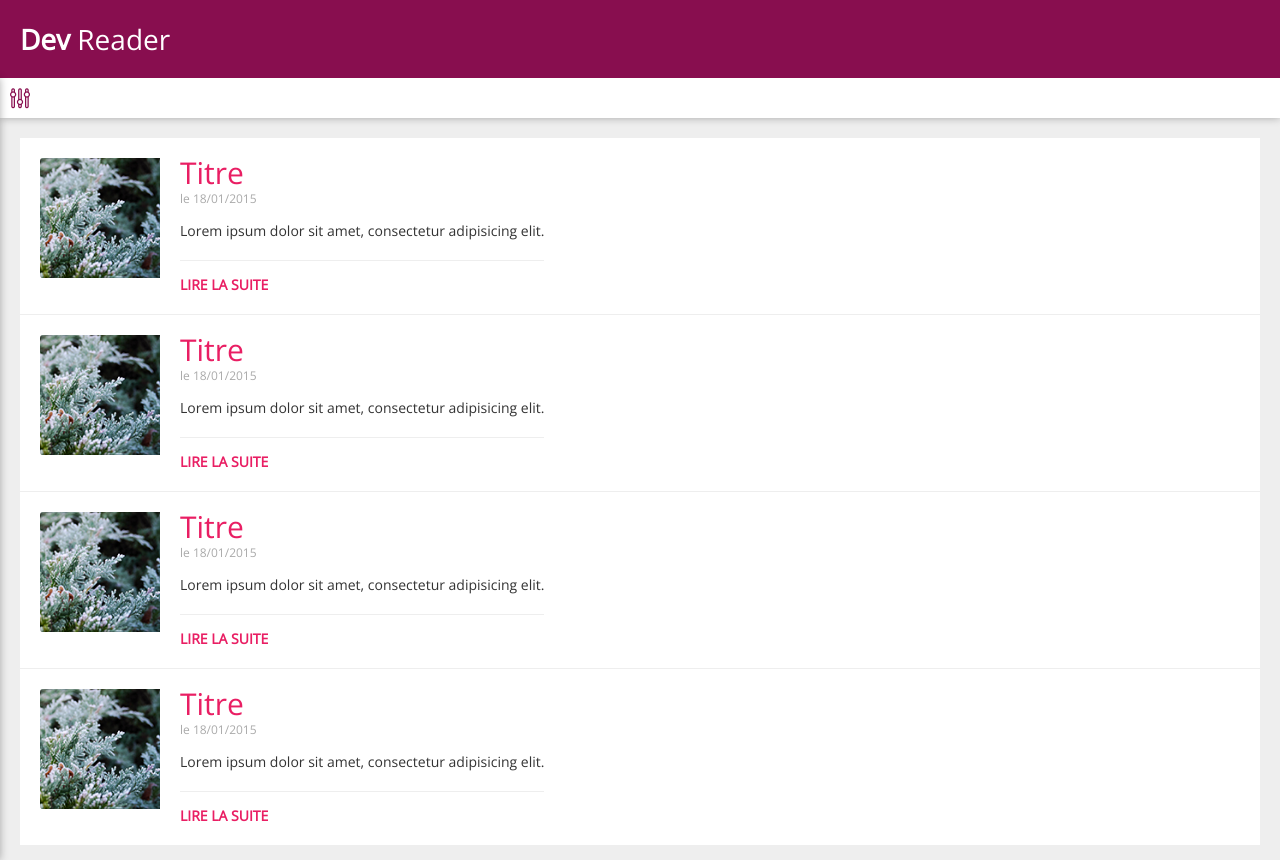
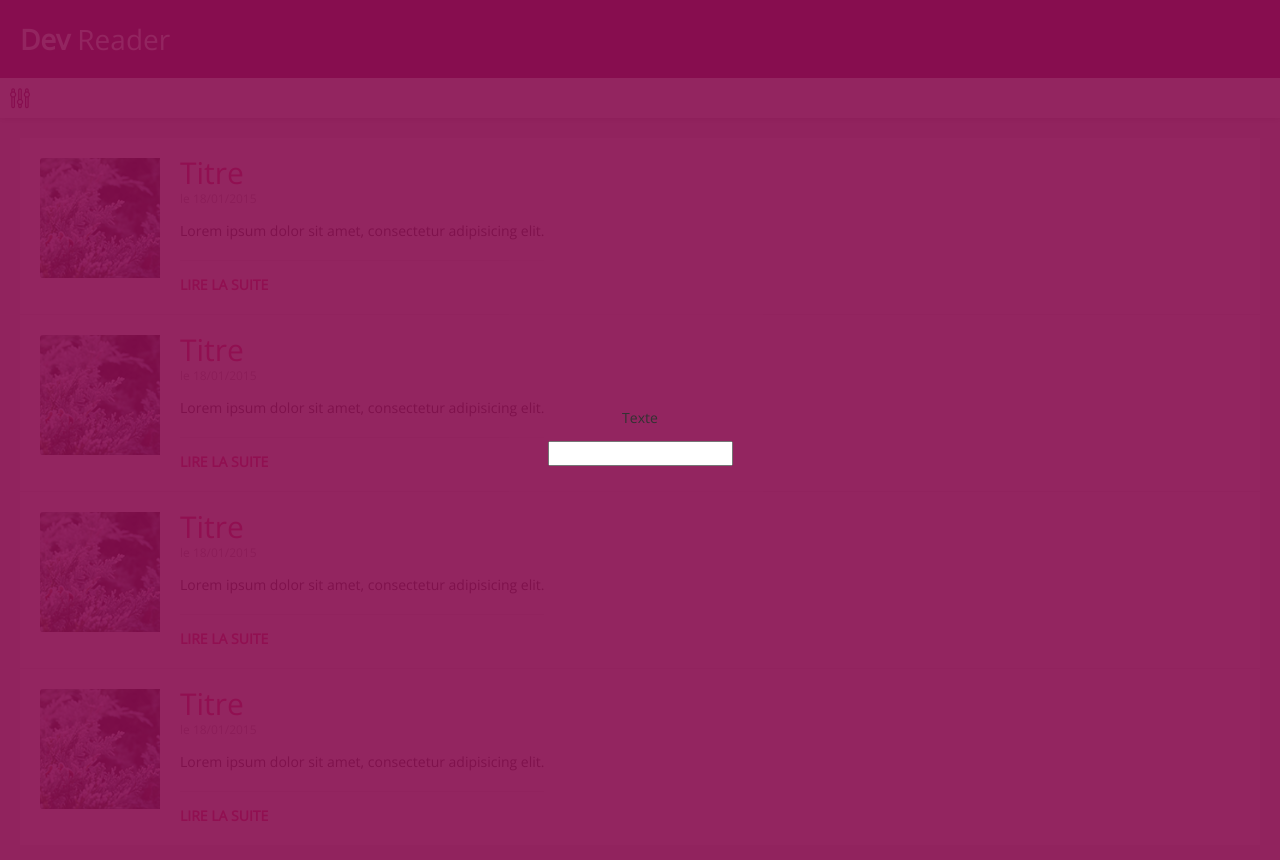
Before and after one commit to Naviis/devreader, a PHP site: page / in a window 1280 px wide. Run offline with PHP 8.4, Linux system fonts and the light colour scheme.

Commit message:
Add input to add feed

```diff
--- a/index.php
+++ b/index.php
@@ -23,7 +23,9 @@
 	    <a href="#" class="reader_filters_panelButton icon-params"></a>
 
 	    <div class="reader_filtersPanel">
-	        <header class="reader_filtersPanel_header"></header>
+	        <header class="reader_filtersPanel_header">
+	            <span>fermer</span>
+	        </header>
 	        <div class="reader_filtersPanel_content">
 
 	            <div class="filtersPanel_search">
@@ -110,6 +112,15 @@
 
 	</div>
 
+	<div class="reader_addZone">
+
+	    <div class="reader_addZone_wrapper">
+            <p>Texte</p>
+	        <input type="text" class="reader_addZone_input">
+	    </div>
+
+	</div>
+
 	<footer></footer>
 
 
--- a/js/main.js
+++ b/js/main.js
@@ -24,7 +24,7 @@ function resizeContent(){
 }
 
 function initPanel(){
-    $('.reader_filters_panelButton').click(function(e){
+    $('.reader_filters_panelButton, .reader_filtersPanel_header span').click(function(e){
         e.preventDefault();
         $('.reader_filters').toggleClass('opened');
         $('.reader_content').toggleClass('panel_shown');
--- a/js/min/main.min.js
+++ b/js/min/main.min.js
@@ -1 +1 @@
-function resizeContent(){var e=$(window).outerHeight(),t=$(".reader_header").outerHeight(),r=$(".reader_filters").outerHeight();$(".reader_filtersPanel,.reader_overlay").height(e-t),$(".reader_content").height(e-r-t);var n=$(".reader_filtersPanel_header").outerHeight();$(".reader_filtersPanel_content").height(e-t-n)}function initPanel(){$(".reader_filters_panelButton").click(function(e){e.preventDefault(),$(".reader_filters").toggleClass("opened"),$(".reader_content").toggleClass("panel_shown")})}$(function(){resizeContent(),initPanel(),$(window).resize(resizeContent),$(".imgl").imgLiquid()});
+function resizeContent(){var e=$(window).outerHeight(),r=$(".reader_header").outerHeight(),t=$(".reader_filters").outerHeight();$(".reader_filtersPanel,.reader_overlay").height(e-r),$(".reader_content").height(e-t-r);var n=$(".reader_filtersPanel_header").outerHeight();$(".reader_filtersPanel_content").height(e-r-n)}function initPanel(){$(".reader_filters_panelButton, .reader_filtersPanel_header span").click(function(e){e.preventDefault(),$(".reader_filters").toggleClass("opened"),$(".reader_content").toggleClass("panel_shown")})}$(function(){resizeContent(),initPanel(),$(window).resize(resizeContent),$(".imgl").imgLiquid()});
--- a/less/reader.less
+++ b/less/reader.less
@@ -85,15 +85,26 @@
 
         .box-shadow();
 
-        transform: translateX(-100%);
+        transform: translateX(-120%);
         .transition();
 
         z-index: 1;
     }
 
         .reader_filtersPanel_header{
+            padding: 0 20px;
             height: 40px;
+
             background-color: @c_main;
+            color: @c_white;
+            text-transform: uppercase;
+            font-size: 12px;
+            line-height: 40px;
+            text-align: right;
+
+            span{
+                cursor: pointer;
+            }
         }
 
         .reader_filtersPanel_content{
@@ -214,6 +225,58 @@
                 }
             }
 
+            .filtersPanel_add{
+                position: absolute;
+                right: 0;
+                top: 50%;
+                display: block;
+                width: 50px;
+                height: 50px;
+
+                color: @c_white;
+                font-size: 30px;
+                line-height: 50px;
+                text-align: center;
+                text-decoration: none;
+                background-color: @c_main;
+                border-radius: 50%;
+
+                transform: translate3d(50%,-50%,0);
+                .transition(.2s);
+                .box-shadow;
+
+                &:hover{
+                    transform: translate3d(50%,-50%,0) scale(1.05,1.05) rotate(180deg);
+                    box-shadow: 0 0 12px rgba(0,0,0,.3);
+                }
+
+                &:active{
+                    background-color: @c_dmain;
+                }
+            }
+
+/*************************\
+    $ADD FEED INPUT
+\*************************/
+
+.reader_addZone{
+    position: fixed;
+    display: table;
+    top: 0;
+    left: 0;
+    width: 100%;
+    height: 100%;
+
+    background-color: fadeOut(@c_dmain,10%);
+
+    z-index: 3;
+}
+
+    .reader_addZone_wrapper{
+        display: table-cell;
+        vertical-align: middle;
+        text-align: center;
+    }
 
 /*************************\
     $CONTENT
```
Also changed, not shown: css/main.css.
